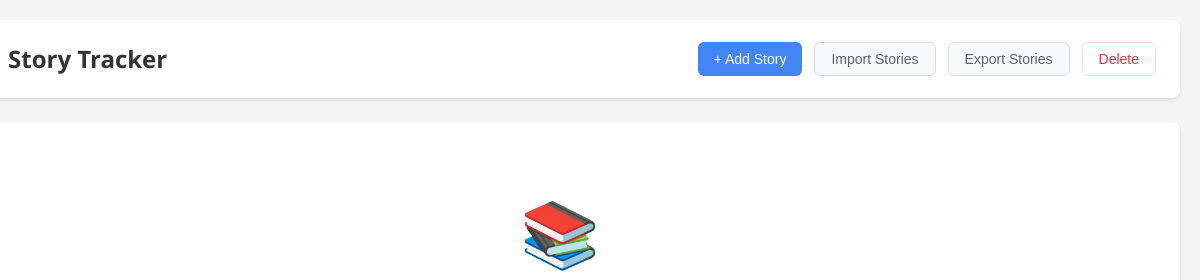
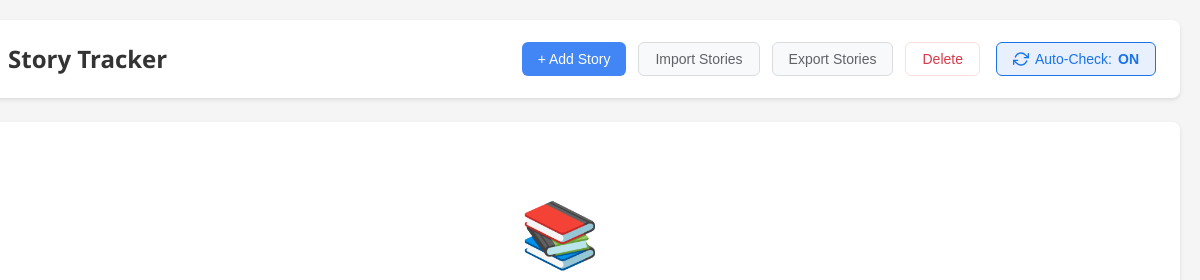
Before and after one commit to crybx/Grabby, a website with bundled scripts: page pages/story-tracker.html in a window 1280 px wide. Shown: the top 280 px of the page, 80-1280 px from the left. Built offline with nearby package versions, Linux system fonts and the light colour scheme; some packages are replaced by stand-ins of ours; no server answers.

Commit message:
add auto toggle on story tracker

```diff
--- a/pages/story-tracker-table.js
+++ b/pages/story-tracker-table.js
@@ -27,6 +27,7 @@ class StoryTrackerTable {
         this.populateDomainFilter();
         this.renderTable();
         this.updateTagFilterDisplay();
+        this.initAutoCheckToggle();
     }
 
     async loadStories() {
@@ -269,6 +270,11 @@ class StoryTrackerTable {
         // Close edit tags modal when clicking outside
         document.getElementById("edit-tags-modal").addEventListener("click", (e) => {
             if (e.target.id === "edit-tags-modal") this.hideEditTagsModal();
+        });
+
+        // Auto-check toggle
+        document.getElementById("auto-check-toggle").addEventListener("click", () => {
+            this.toggleAutoCheck();
         });
 
         // Add event delegation for chapter links and story title links
@@ -1887,6 +1893,26 @@ class StoryTrackerTable {
             container.appendChild(storyElement);
         });
     }
+
+    initAutoCheckToggle() {
+        const btn = document.getElementById("auto-check-toggle");
+        const label = document.getElementById("auto-check-label");
+        chrome.storage.local.get(["autoQueueEnabled"], (result) => {
+            const enabled = result.autoQueueEnabled !== false;
+            btn.classList.toggle("active", enabled);
+            label.textContent = enabled ? "ON" : "OFF";
+        });
+    }
+
+    toggleAutoCheck() {
+        const btn = document.getElementById("auto-check-toggle");
+        const label = document.getElementById("auto-check-label");
+        const isActive = btn.classList.contains("active");
+        const newState = !isActive;
+        btn.classList.toggle("active", newState);
+        label.textContent = newState ? "ON" : "OFF";
+        chrome.storage.local.set({ autoQueueEnabled: newState });
+    }
 }
 
 // Initialize the story tracker when the page loads
--- a/pages/story-tracker.html
+++ b/pages/story-tracker.html
@@ -19,6 +19,15 @@
                     <button id="import-stories-btn" class="secondary-btn">Import Stories</button>
                     <button id="export-stories-btn" class="secondary-btn">Export Stories</button>
                     <button id="delete-selected-btn" class="danger-btn" disabled>Delete</button>
+                    <button id="auto-check-toggle" class="secondary-btn auto-check-btn" title="Toggle automatic chapter checking">
+                        <svg width="16" height="16" viewBox="0 0 24 24" fill="none" stroke="currentColor" stroke-width="2" stroke-linecap="round" stroke-linejoin="round">
+                            <path d="M23 4v6h-6"/>
+                            <path d="M1 20v-6h6"/>
+                            <path d="M3.51 9a9 9 0 0 1 14.85-3.36L23 10"/>
+                            <path d="M20.49 15a9 9 0 0 1-14.85 3.36L1 14"/>
+                        </svg>
+                        Auto-Check: <span id="auto-check-label">OFF</span>
+                    </button>
                 </div>
             </div>
         </header>
--- a/styles/story-tracker.css
+++ b/styles/story-tracker.css
@@ -213,6 +213,33 @@ h1 {
 .header-actions {
     display: flex;
     gap: 12px;
+}
+
+/* Auto-Check Toggle Button */
+.auto-check-btn {
+    margin-left: 4px;
+    border-left: 1px solid #dadce0;
+    padding-left: 16px;
+    opacity: 0.55;
+}
+
+.auto-check-btn:hover {
+    opacity: 0.75;
+}
+
+.auto-check-btn.active {
+    opacity: 1;
+    background-color: #e8f0fe;
+    color: #1a73e8;
+    border-color: #1a73e8;
+}
+
+.auto-check-btn.active:hover {
+    background-color: #d2e3fc;
+}
+
+#auto-check-label {
+    font-weight: 600;
 }
 
 /* Buttons */
```
